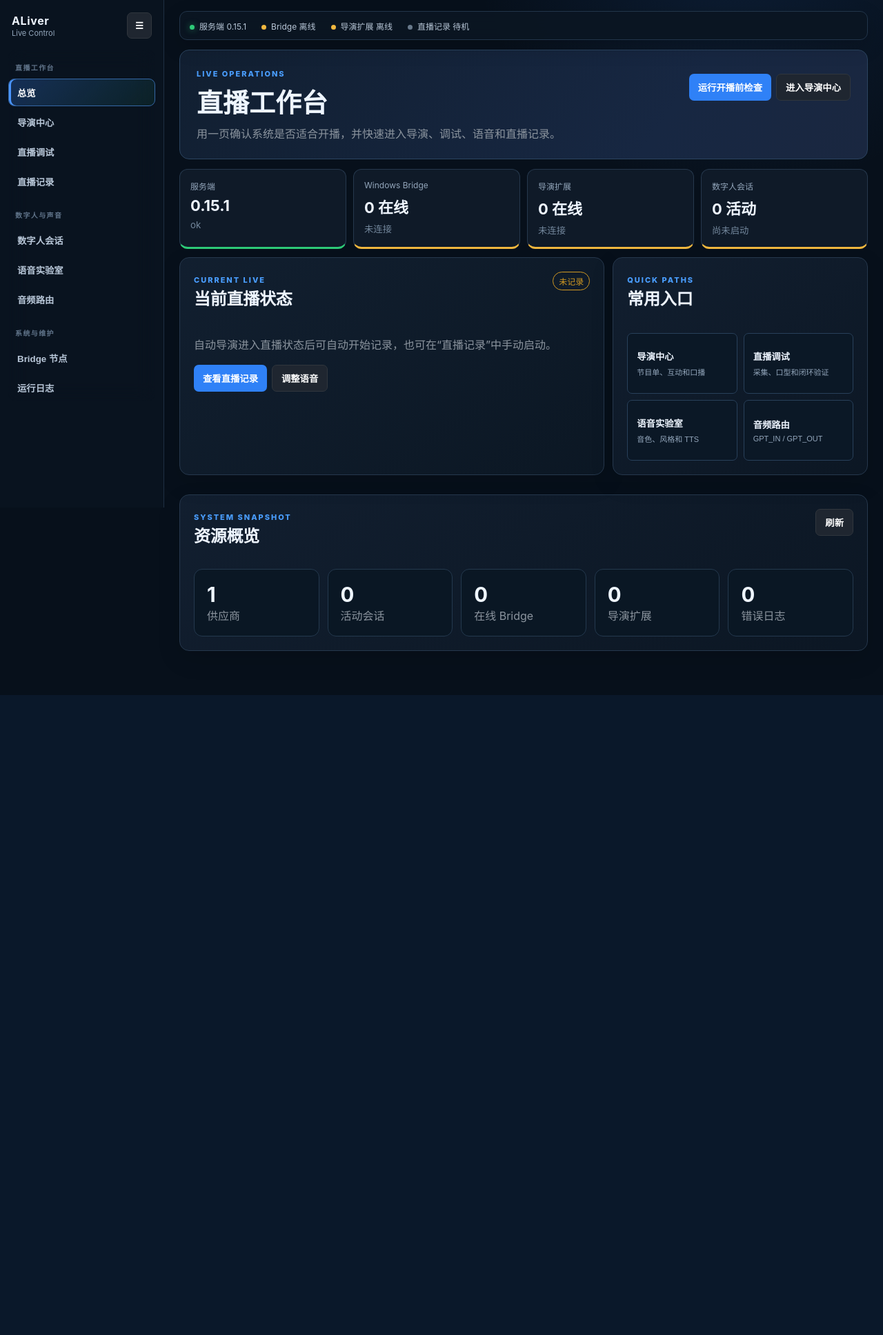
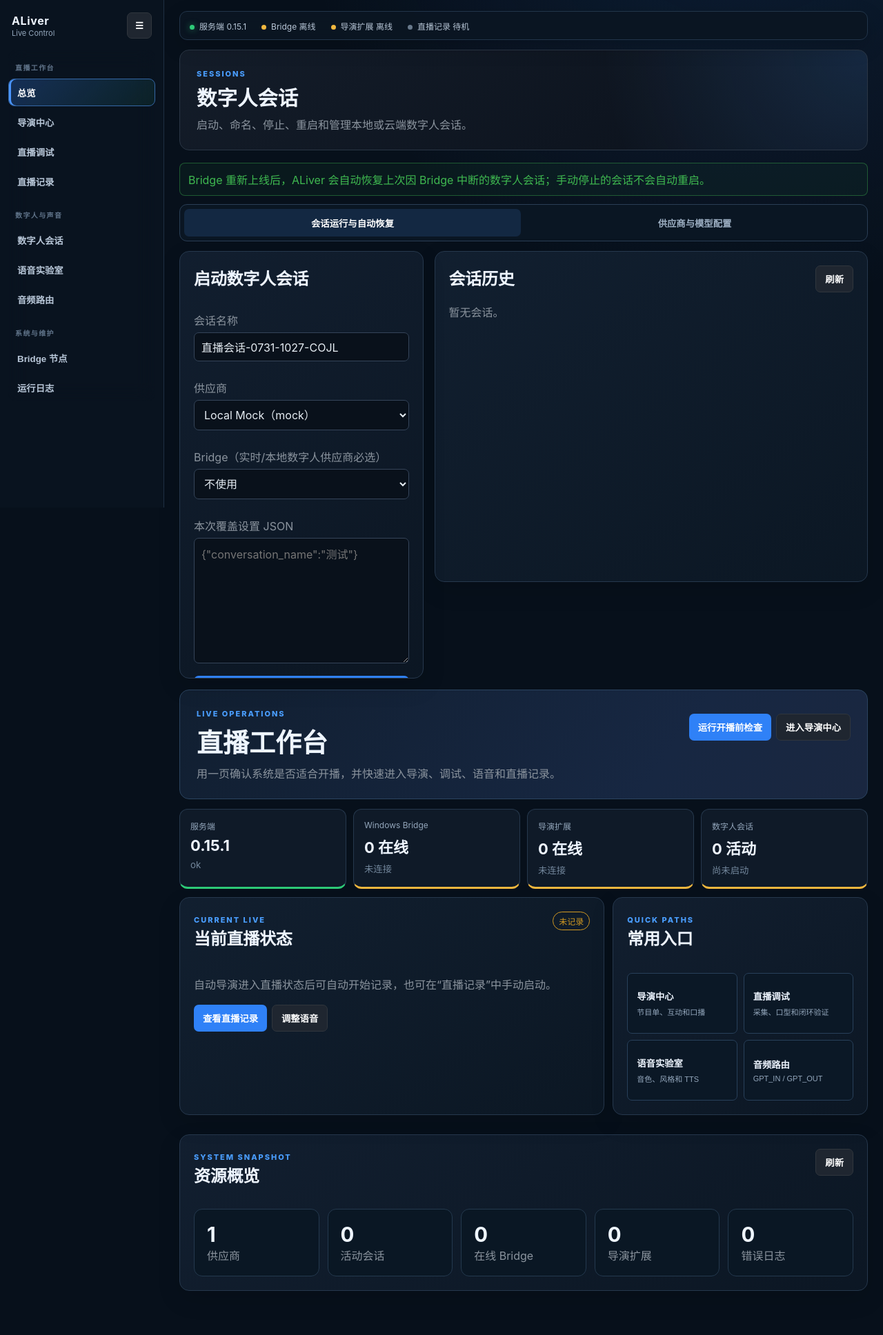
Before and after one commit to b8vipvip/ALiver, a FastAPI app: page / in a window 1280 px wide. Shown: the part 79-2015 px from the top of the page at 69% size. Before the commit the page ends 1087 px from the top, so only its background shows below. Run offline with FastAPI, Linux system fonts and the light colour scheme; data comes from the database, SQL or seed files in the repository; data that the repository does not hold is empty; parts of the project's set-up code (start-up, migrations or seed data) failed here and were passed over; some libraries are stand-ins or nearby versions.

Commit message:
fix: stabilize session layout and Windows Bridge output
* fix: replace console mutation observer with bounded layout passes

* fix: harden session workspace sizing and hidden panels

* fix: decode Bridge UTF-8 output correctly in Windows PowerShell

* chore: bump console asset cache key for safe layout hotfix

* test: cover bounded UI layout and PowerShell UTF-8 output

* fix: use PowerShell 5.1 compatible UTF-8Encoding constructor

```diff
--- a/app/static/console_refinement_v4.css
+++ b/app/static/console_refinement_v4.css
@@ -70,6 +70,45 @@
   overflow: hidden;
 }
 
+/*
+ * The legacy console has several grid rules for tab panels. Once providers are
+ * embedded into the session workspace, any stale grid placement can push the
+ * whole page into a phantom second column. Reset the top-level panel and every
+ * direct child to one normal full-width flow.
+ */
+.aliver-workspace > #tab-sessions,
+.aliver-workspace > #tab-sessions.active,
+#tab-sessions.avatar-session-workspace {
+  display: block !important;
+  width: 100% !important;
+  min-width: 0 !important;
+  max-width: 1600px !important;
+  margin: 0 auto !important;
+  grid-column: 1 / -1 !important;
+  transform: none !important;
+  overflow: visible;
+}
+
+#tab-sessions.avatar-session-workspace > * {
+  width: 100%;
+  min-width: 0;
+  max-width: 100%;
+  margin-left: 0;
+  margin-right: 0;
+  grid-column: 1 / -1 !important;
+}
+
+#tab-sessions .avatar-session-subpanel {
+  display: block;
+  width: 100%;
+  min-width: 0;
+  max-width: 100%;
+}
+
+#tab-sessions .avatar-session-subpanel[hidden] {
+  display: none !important;
+}
+
 .avatar-session-switcher {
   display: flex;
   flex-wrap: wrap;
@@ -95,12 +134,8 @@
   background: rgba(74, 149, 255, .14);
 }
 
-.avatar-session-subpanel[hidden] {
-  display: none !important;
-}
-
-#avatar-provider-subpanel,
-#avatar-provider-subpanel.embedded-provider-panel {
+#avatar-provider-subpanel:not([hidden]),
+#avatar-provider-subpanel.embedded-provider-panel:not([hidden]) {
   display: block;
   min-width: 0;
 }
@@ -111,6 +146,8 @@
 
 #avatar-provider-subpanel .workspace-split,
 #avatar-session-main .workspace-split {
+  width: 100%;
+  min-width: 0;
   grid-template-columns: minmax(320px, .72fr) minmax(0, 1.28fr) !important;
 }
 
--- a/app/static/console_refinement_v4.js
+++ b/app/static/console_refinement_v4.js
@@ -1,8 +1,6 @@
 (() => {
-  const VERSION = '0.15.1-hotfix1';
-  let observer = null;
-  let scheduled = false;
-  let running = false;
+  const VERSION = '0.15.1-hotfix2';
+  const STABILIZE_DELAYS = [0, 80, 220, 600, 1400];
 
   function injectStyle() {
     if (document.getElementById('aliver-console-refinement-v4-style')) return;
@@ -21,16 +19,29 @@
     providerPanel.hidden = name !== 'providers';
     document.querySelectorAll('.avatar-session-switcher button').forEach(button => {
       button.classList.toggle('active', button.dataset.sessionView === name);
+      button.setAttribute('aria-selected', button.dataset.sessionView === name ? 'true' : 'false');
     });
     localStorage.setItem('aliverAvatarWorkspace', name);
+  }
+
+  function createSessionHeading() {
+    const heading = document.createElement('header');
+    heading.className = 'page-heading';
+    heading.dataset.aliverSessionHeading = '1';
+    heading.innerHTML = `
+      <div>
+        <span class="page-kicker">SESSIONS</span>
+        <h2>数字人会话</h2>
+        <p>启动、命名、停止、重启和管理本地或云端数字人会话。</p>
+      </div>`;
+    return heading;
   }
 
   function normalizeSessionHeading(sessions) {
     const direct = [...sessions.children].filter(item => item.classList?.contains('page-heading'));
     const nested = [...sessions.querySelectorAll(':scope > #avatar-session-main > .page-heading')];
     const headings = [...direct, ...nested];
-    if (!headings.length) return null;
-    const keeper = direct[0] || nested[0];
+    const keeper = direct[0] || nested[0] || createSessionHeading();
     headings.forEach(item => {
       if (item !== keeper) item.remove();
     });
@@ -43,16 +54,18 @@
     tabs?.querySelector('button[data-tab="providers"]')?.remove();
 
     const sessions = document.getElementById('tab-sessions');
+    if (!sessions) return false;
+    sessions.classList.add('avatar-session-workspace');
+    const heading = normalizeSessionHeading(sessions);
+
     const embedded = document.getElementById('avatar-provider-subpanel');
-    if (!sessions) return false;
     if (embedded) {
-      normalizeSessionHeading(sessions);
+      if (heading !== sessions.firstElementChild) sessions.prepend(heading);
       return true;
     }
 
     const providers = document.getElementById('tab-providers');
     if (!providers) return false;
-    const heading = [...sessions.children].find(item => item.classList?.contains('page-heading')) || null;
     const originalSessionChildren = [...sessions.children].filter(child => child !== heading);
     const main = document.createElement('section');
     main.id = 'avatar-session-main';
@@ -62,9 +75,10 @@
     const switcher = document.createElement('nav');
     switcher.className = 'avatar-session-switcher';
     switcher.setAttribute('aria-label', '数字人会话工作区');
+    switcher.setAttribute('role', 'tablist');
     switcher.innerHTML = `
-      <button type="button" data-session-view="sessions" class="active">会话运行与自动恢复</button>
-      <button type="button" data-session-view="providers">供应商与模型配置</button>`;
+      <button type="button" role="tab" data-session-view="sessions" class="active" aria-selected="true">会话运行与自动恢复</button>
+      <button type="button" role="tab" data-session-view="providers" aria-selected="false">供应商与模型配置</button>`;
     switcher.addEventListener('click', event => {
       const button = event.target.closest('button[data-session-view]');
       if (button) activateSessionSubpanel(button.dataset.sessionView);
@@ -75,7 +89,7 @@
     providers.classList.add('avatar-session-subpanel', 'embedded-provider-panel');
     providers.hidden = true;
 
-    sessions.replaceChildren(...(heading ? [heading] : []), switcher, main, providers);
+    sessions.replaceChildren(heading, switcher, main, providers);
     const remembered = localStorage.getItem('aliverAvatarWorkspace');
     activateSessionSubpanel(remembered === 'providers' ? 'providers' : 'sessions');
     return true;
@@ -112,45 +126,34 @@
 
   function addSessionRestoreNote() {
     const sessions = document.getElementById('tab-sessions');
-    if (!sessions || document.getElementById('avatar-auto-restore-note')) return;
-    const note = document.createElement('div');
-    note.id = 'avatar-auto-restore-note';
-    note.className = 'diagnosis good';
-    note.textContent = 'Bridge 重新上线后，ALiver 会自动恢复上次因 Bridge 中断的数字人会话；手动停止的会话不会自动重启。';
+    if (!sessions) return false;
     const heading = normalizeSessionHeading(sessions);
-    if (heading) heading.after(note);
-    else sessions.prepend(note);
+    let note = document.getElementById('avatar-auto-restore-note');
+    if (!note) {
+      note = document.createElement('div');
+      note.id = 'avatar-auto-restore-note';
+      note.className = 'diagnosis good';
+      note.textContent = 'Bridge 重新上线后，ALiver 会自动恢复上次因 Bridge 中断的数字人会话；手动停止的会话不会自动重启。';
+    }
+    if (note.parentElement !== sessions || heading.nextElementSibling !== note) heading.after(note);
+    return true;
   }
 
   function run() {
-    if (running) return;
-    running = true;
-    observer?.disconnect();
-    try {
-      injectStyle();
-      mergeProvidersIntoSessions();
-      addSessionRestoreNote();
-      refineDirector();
-    } finally {
-      running = false;
-      observer?.observe(document.body, { childList: true, subtree: true });
-    }
-  }
-
-  function scheduleRun() {
-    if (scheduled) return;
-    scheduled = true;
-    requestAnimationFrame(() => {
-      scheduled = false;
-      run();
-    });
+    injectStyle();
+    document.body.classList.add('aliver-ui-stable-layout');
+    const merged = mergeProvidersIntoSessions();
+    if (merged) addSessionRestoreNote();
+    refineDirector();
+    return merged;
   }
 
   function start() {
-    observer = new MutationObserver(scheduleRun);
-    run();
-    observer.observe(document.body, { childList: true, subtree: true });
-    window.addEventListener('aliver:tabchange', scheduleRun);
+    STABILIZE_DELAYS.forEach(delay => window.setTimeout(run, delay));
+    window.addEventListener('aliver:tabchange', event => {
+      const name = event.detail?.name;
+      if (name === 'sessions' || name === 'director') window.requestAnimationFrame(run);
+    });
   }
 
   if (document.readyState === 'loading') document.addEventListener('DOMContentLoaded', start, { once: true });
--- a/app/static/gpt_in_speech_patch.js
+++ b/app/static/gpt_in_speech_patch.js
@@ -32,7 +32,7 @@
 })();
 
 (() => {
-  const version = '0.15.1';
+  const version = '0.15.1-hotfix2';
   const assets = [
     ['/static/console_layout_v2.js', 'aliver-console-layout-v2'],
     ['/static/live_debug_validation_v2.js', 'aliver-live-debug-validation-v2'],
```
Also changed, not shown: tests/test_ui_startup_hotfix.py (+36 -4 lines), 1 other file.
